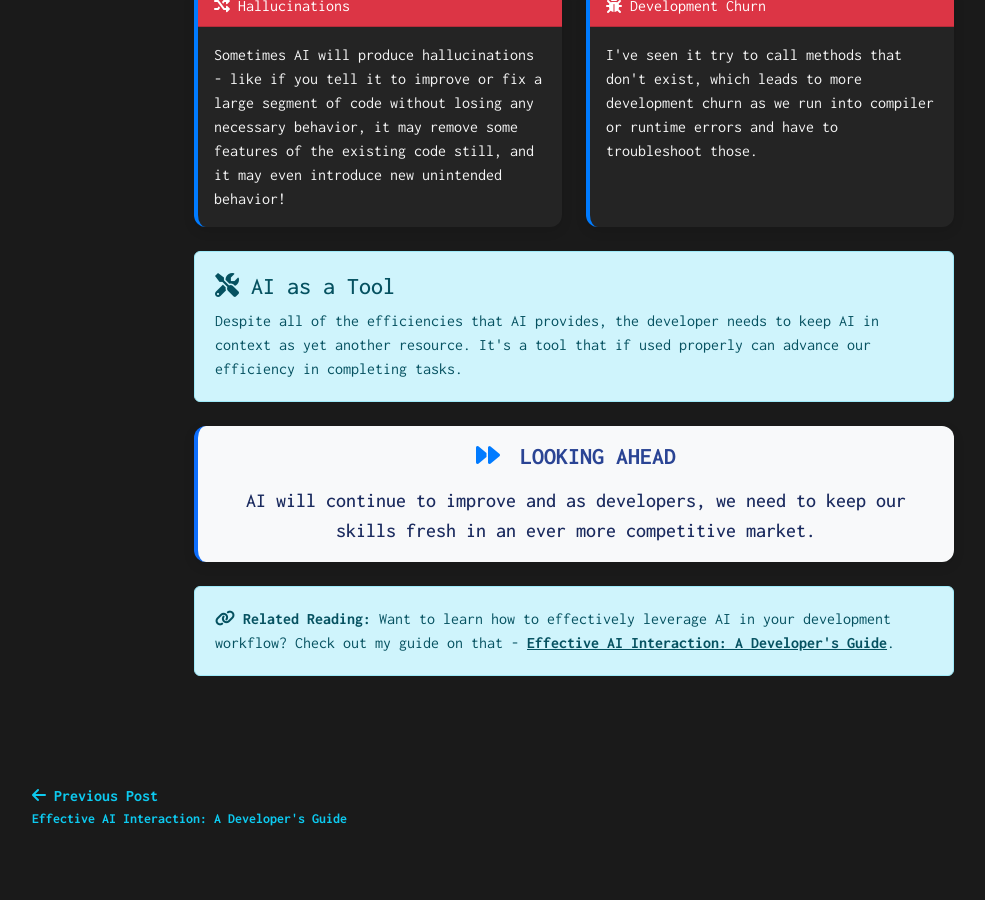
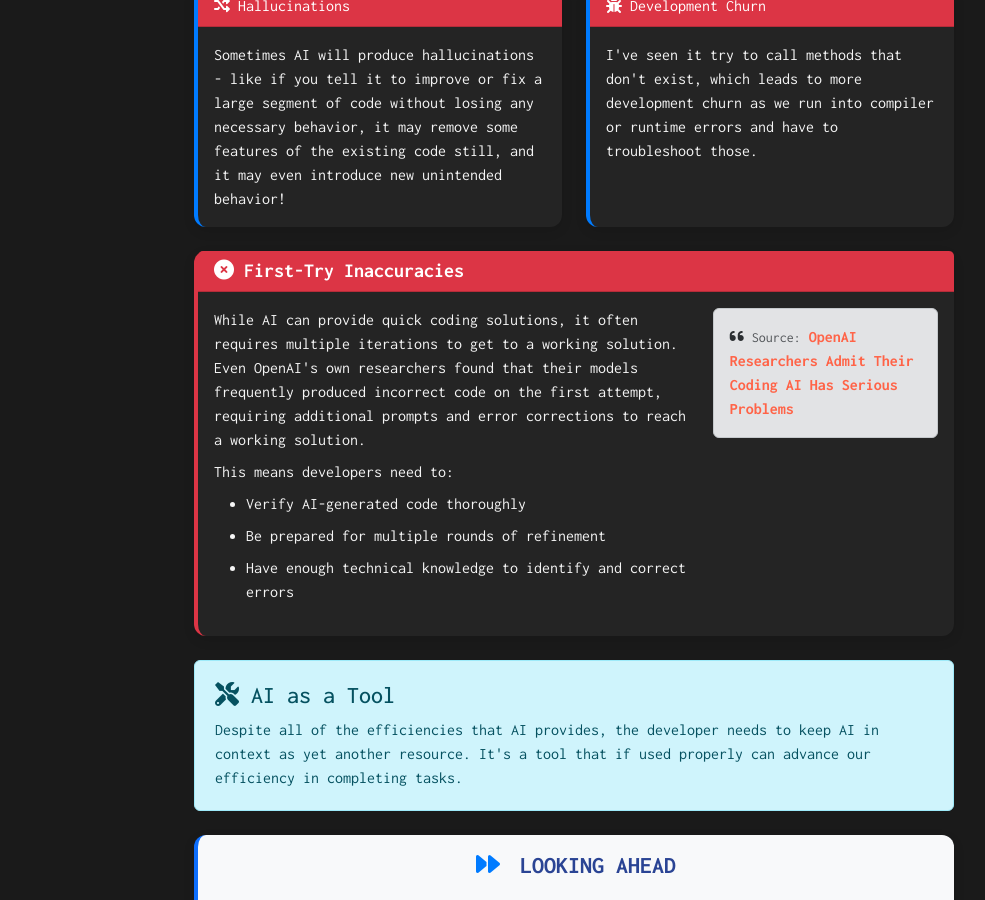
Before and after one commit to drmDev/drmDev.github.io, a Jekyll site: the page built from _posts/2025-02-24-reality-ai-software-dev.md, in a window 1280 px wide and 900 px high, scrolled down 2103 px. Shown: the whole window, without its empty margins (66-1051 px from the left). Built offline with Jekyll 4.4.1, drawn with Linux system fonts in a browser that asks for light colours.

Commit message:
more detail on AI issues

```diff
--- a/_posts/2025-02-24-reality-ai-software-dev.md
+++ b/_posts/2025-02-24-reality-ai-software-dev.md
@@ -173,6 +173,42 @@ categories: development ai reality
     </div>
 </div>
 
+<div class="card border-danger mb-4">
+    <div class="card-header bg-danger">
+        <h5 class="mb-0 text-white">
+            <i class="fas fa-times-circle text-white"></i> First-Try Inaccuracies
+        </h5>
+    </div>
+    <div class="card-body">
+        <div class="row">
+            <div class="col-md-8">
+                <p class="card-text">
+                    While AI can provide quick coding solutions, it often requires multiple iterations to get to a working solution. Even OpenAI's own researchers found that their models frequently produced incorrect code on the first attempt, requiring additional prompts and error corrections to reach a working solution.
+                </p>
+                <p class="card-text">
+                    This means developers need to:
+                </p>
+                <ul>
+                    <li>Verify AI-generated code thoroughly</li>
+                    <li>Be prepared for multiple rounds of refinement</li>
+                    <li>Have enough technical knowledge to identify and correct errors</li>
+                </ul>
+            </div>
+            <div class="col-md-4">
+                <div class="alert alert-secondary">
+                    <i class="fas fa-quote-left"></i>
+                    <small class="text-muted">Source:</small>
+                    <a href="https://futurism.com/openai-researchers-coding-fail"
+                       target="_blank"
+                       class="alert-link">
+                        OpenAI Researchers Admit Their Coding AI Has Serious Problems
+                    </a>
+                </div>
+            </div>
+        </div>
+    </div>
+</div>
+
 <div class="alert alert-info mb-4" role="alert">
     <h4 class="alert-heading">
         <i class="fas fa-tools"></i> AI as a Tool
```
